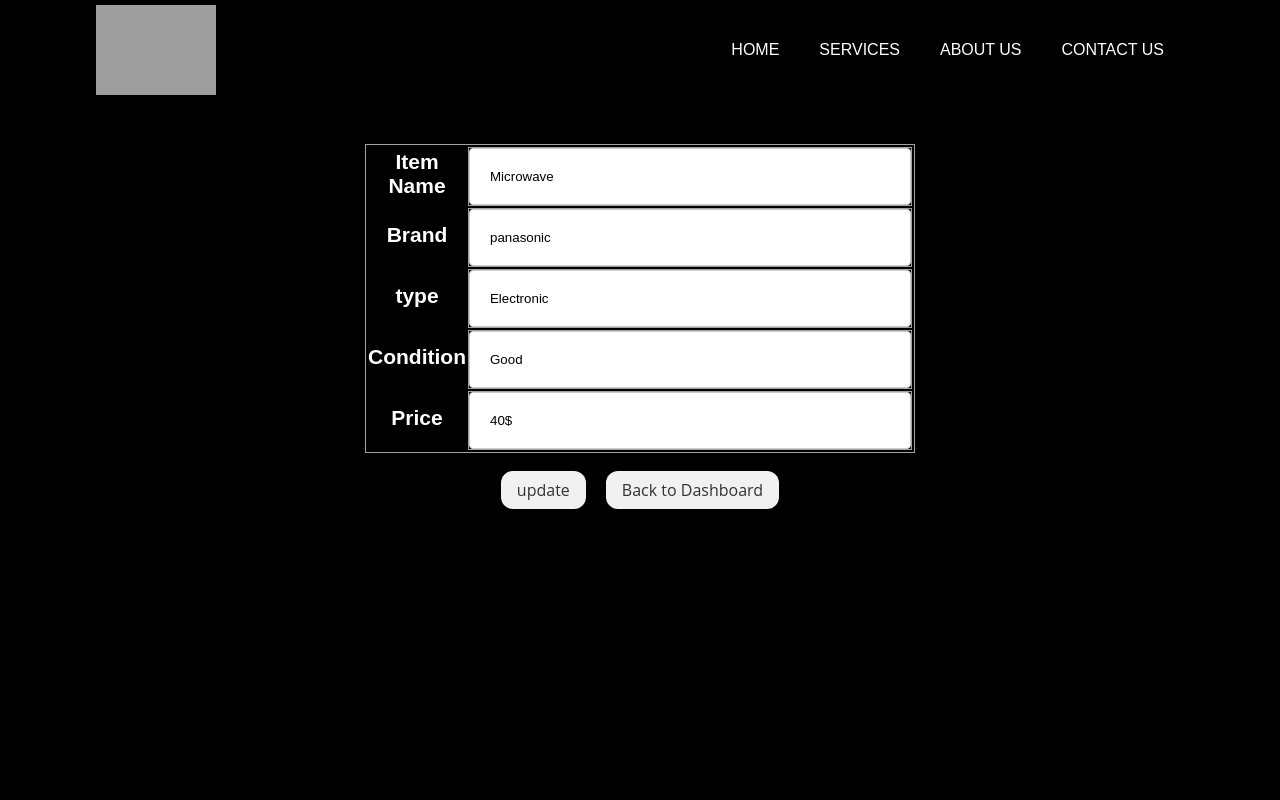
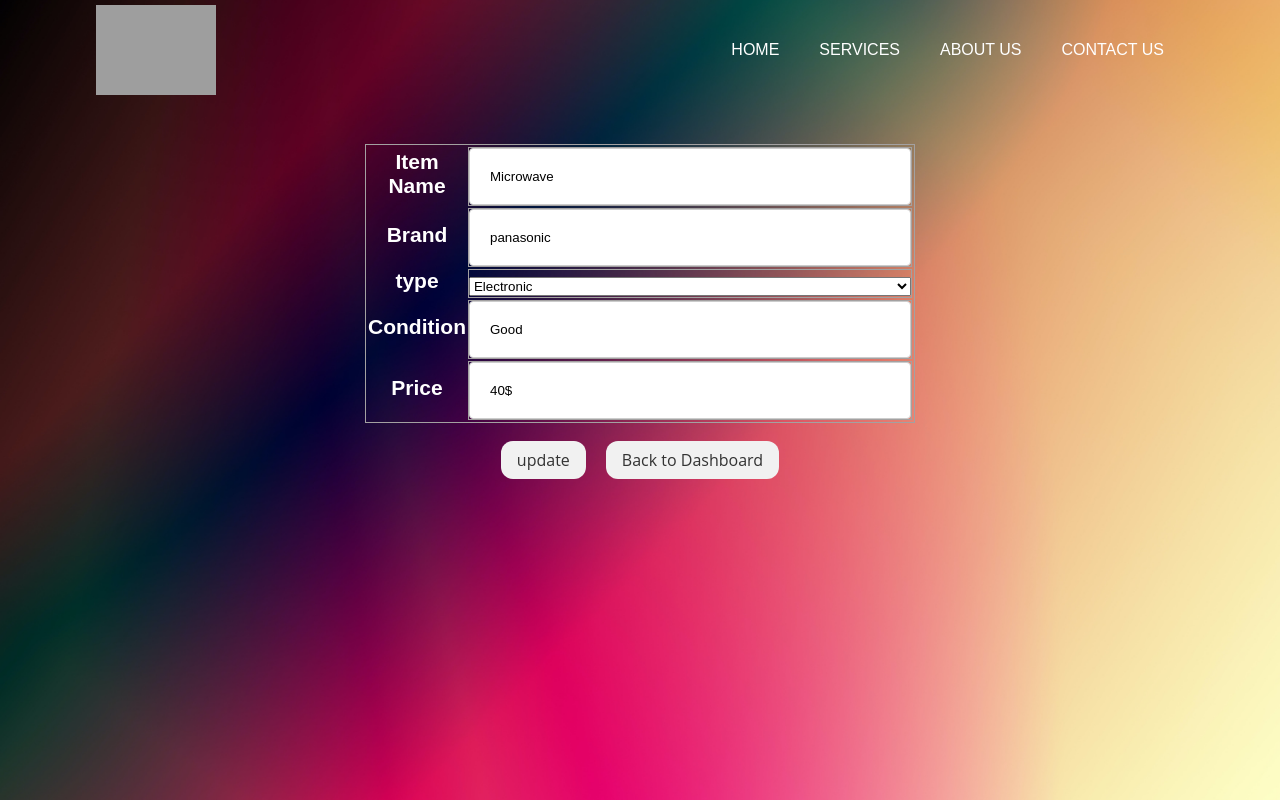
Before and after one commit to shubham-mhatre/re-home, a React (Create React App) app: page /studentedititemdetail/1 in a window 1280 px wide. Built offline with nearby package versions, Linux system fonts and the light colour scheme; grey boxes are pictures that could not be loaded.

Commit message:
type change from input to select, also resolve background issue for item pages

```diff
--- a/src/Components/Student/StudentAddItem.js
+++ b/src/Components/Student/StudentAddItem.js
@@ -2,17 +2,19 @@ import React, { useState } from 'react'
 import { Link } from 'react-router-dom';
 
 const StudentAddItem = () => {
+    document.body.classList.remove('home-background');
+    document.body.classList.add('dashboard-background');
     const [itemName, setItemName] = useState('');
     const [brand, setBrand] = useState('');
     const [type, setType] = useState('');
     const [condition, setCondition] = useState('');
     const [price, setPrice] = useState('');
 
-    const handleSave=(e)=>{
+    const handleSave = (e) => {
         e.preventDefault();
-        if(itemName==="" || brand==="" || type==="" || condition===""||price===""){
+        if (itemName === "" || brand === "" || type === "" || condition === "" || price === "") {
             alert('All fields are required');
-        }else{
+        } else {
             alert('item saved successfully');
         }
 
@@ -55,15 +57,19 @@ const StudentAddItem = () => {
                             <tr>
                                 <th><label htmlFor="type"><b>type</b></label></th>
                                 <td>
-                                    <input
-                                        type="text"
+                                    <select style={{ width: '100%' }}
                                         name="type"
                                         id="type"
-                                        placeholder="Enter type"
                                         value={type}
                                         onChange={(e) => setType(e.target.value)}
                                         required
-                                    />
+                                    >
+                                        <option value="" disabled>Select Type</option>
+                                        {typeData.map(type=>(
+                                        <option value={type.value}>
+                                            {type.text}
+                                        </option>))}
+                                    </select>
                                 </td>
                             </tr>
                             <tr>
@@ -106,4 +112,8 @@ const StudentAddItem = () => {
     )
 }
 
+const typeData = [{ "value": "Electronic", "text": "Electronic" },
+{ "value": "Furniture", "text": "Furniture" },
+{ "value": "Clothing", "text": "Clothing" }];
+
 export default StudentAddItem
--- a/src/Components/Student/StudentEditItemDetails.js
+++ b/src/Components/Student/StudentEditItemDetails.js
@@ -3,6 +3,8 @@ import { Link } from 'react-router-dom'
 import { useParams } from 'react-router-dom';
 
 const StudentEditItemDetails = () => {
+    document.body.classList.remove('home-background');
+    document.body.classList.add('dashboard-background');
     const { itemid } = useParams();
     const [itemName, setItemName] = useState('');
     const [brand, setBrand] = useState('');
@@ -42,7 +44,19 @@ const StudentEditItemDetails = () => {
                             <tr>
                                 <th><label htmlFor="type"><b>type</b></label></th>
                                 <td>
-                                    <input type="text" name="type" id="type" value={type}  />
+                                <select style={{ width: '100%' }}
+                                        name="type"
+                                        id="type"
+                                        value={type}
+                                        onChange={(e) => setType(e.target.value)}
+                                        required
+                                    >
+                                        <option value="" disabled>Select Type</option>
+                                        {typeData.map(type=>(
+                                        <option value={type.value}>
+                                            {type.text}
+                                        </option>))}
+                                    </select>
                                 </td>
                             </tr>
                             <tr>
@@ -107,4 +121,8 @@ const itemDetials = [{
     "price": "80$"
 }];
 
+const typeData = [{ "value": "Electronic", "text": "Electronic" },
+{ "value": "Furniture", "text": "Furniture" },
+{ "value": "Clothing", "text": "Clothing" }];
+
 export default StudentEditItemDetails
--- a/src/Components/Student/StudentItemDetail.js
+++ b/src/Components/Student/StudentItemDetail.js
@@ -3,6 +3,8 @@ import { Link } from 'react-router-dom'
 import { useParams } from 'react-router-dom';
 
 const StudentItemDetail = () => {
+    document.body.classList.remove('home-background');
+    document.body.classList.add('dashboard-background');
     const { itemid } = useParams();
     const [itemName, setItemName] = useState('');
     const [brand, setBrand] = useState('');
@@ -109,4 +111,8 @@ const itemDetials = [{
     "price": "80$"
 }];
 
+const typeData = [{ "value": "Electronic", "text": "Electronic" },
+{ "value": "Furniture", "text": "Furniture" },
+{ "value": "Clothing", "text": "Clothing" }];
+
 export default StudentItemDetail
```
